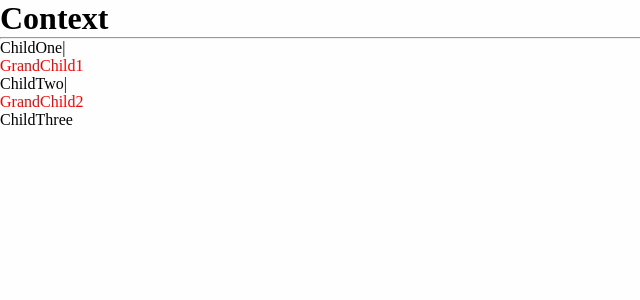
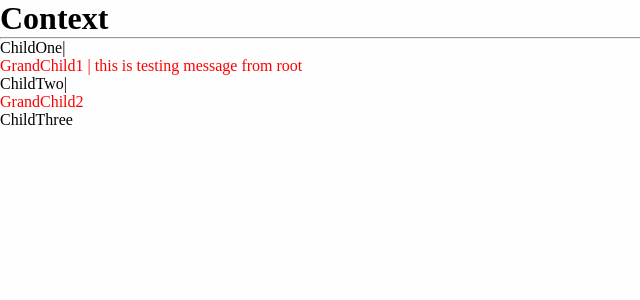
Before and after one commit to YeMarnPaing-dev/Calculator_Project_React, a React (Create React App) app: page / in a window 1280 px wide. Shown: the top 300 px of the page, without its empty margins (0-640 px from the left). Built offline with nearby package versions, Linux system fonts and the light colour scheme.

Commit message:
DataPassing

```diff
--- a/src/Context.jsx
+++ b/src/Context.jsx
@@ -9,7 +9,7 @@ const Context = () => {
     <div>
       <h1>Context</h1>
       <hr />
-      <ChildOne/>
+      <ChildOne title="this is testing message from root"/>
       <ChildTwo/>
       <ChildThree/>
     </div>
--- a/src/components/ChildOne.jsx
+++ b/src/components/ChildOne.jsx
@@ -2,12 +2,12 @@ import React from "react";
 import GrandChild1 from "./GrandChild1";
 import "./GrandChild.css";
 
-const ChildOne = () => {
+const ChildOne = ({title}) => {
   return (
     <div>
-      ChildOne|{" "}
+      ChildOne|
       <span className="red">
-        <GrandChild1 />
+        <GrandChild1 title={title}/>
       </span>
     </div>
   );
--- a/src/components/GrandChild1.jsx
+++ b/src/components/GrandChild1.jsx
@@ -1,8 +1,8 @@
 import React from 'react'
 
-const GrandChild1 = () => {
+const GrandChild1 = ({title}) => {
   return (
-    <div>GrandChild1</div>
+    <div>GrandChild1 | {title}</div>
   )
 }
 
```
